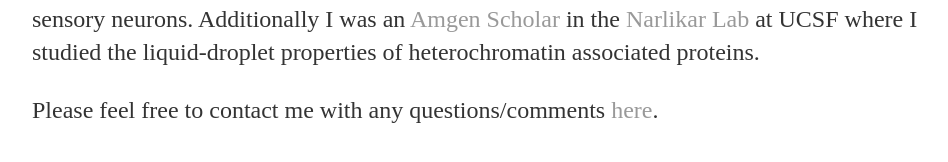
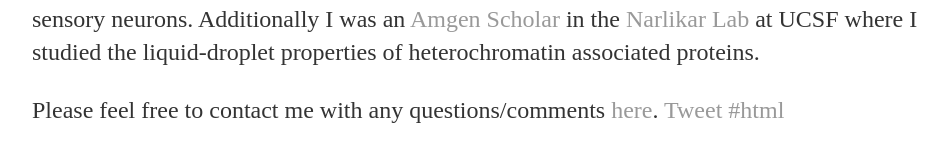
Before and after one commit to amohamed98/amohamed98.github.io, a Jekyll site: the page built from index.html, in a window 1280 px wide. Shown: the part 444-606 px from the top of the page, without its empty margins (160-1108 px from the left). Built offline with Jekyll 4.4.1, drawn with Linux system fonts in a browser that asks for light colours; comment, search, counter and statistics services are not loaded.

Commit message:
Update index.html

```diff
--- a/index.html
+++ b/index.html
@@ -10,4 +10,6 @@
 					where I studied chromatin organization in olfactory sensory neurons. Additionally I was an <a href="https://amgenscholars.com/us-program/">Amgen Scholar</a> in the <a href="https://narlikarlab.ucsf.edu/">Narlikar Lab</a> at
 					UCSF where I studied the liquid-droplet properties of heterochromatin associated proteins.<p>
 				<p>Please feel free to contact me with any questions/comments <a href=mailto:aam1@mit.edu>here</a>.
+
+	<a href="https://twitter.com/intent/tweet?button_hashtag=html&ref_src=twsrc%5Etfw" class="twitter-hashtag-button" data-show-count="false">Tweet #html</a><script async src="https://platform.twitter.com/widgets.js" charset="utf-8"></script>
 </div><!-- /.blurb -->
```
